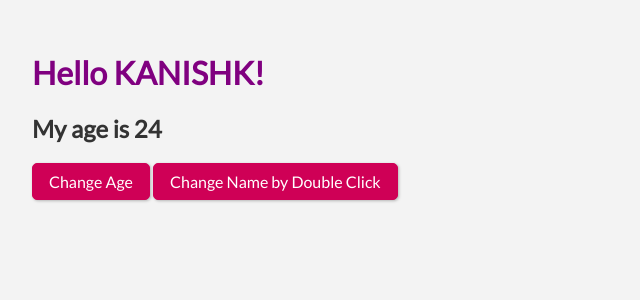
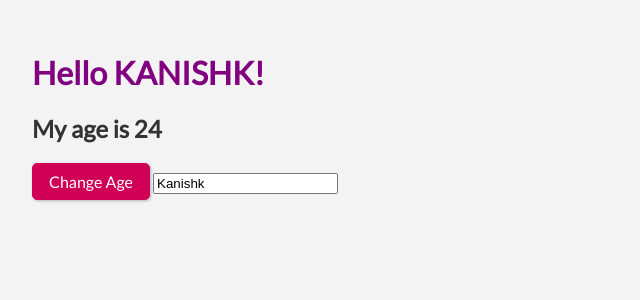
Before and after one commit to kanishk30/Svelte-starter, a Svelte app: page / in a window 1280 px wide. Shown: the top 300 px of the page, without its empty margins (0-640 px from the left). Built offline with nearby package versions, Linux system fonts and the light colour scheme.

Commit message:
use input to bind the value

```diff
--- a/src/App.svelte
+++ b/src/App.svelte
@@ -7,8 +7,8 @@
 		age = age + 1;
 	}
 
-	function changeName() {
-		name = 'Kanishk Agrawal';
+	function changeName(e) {
+		name = e.target.value
 	}
 
 </script>
@@ -22,4 +22,9 @@
 <h1>Hello {upperCaseName}!</h1>
 <h2>My age is {age}</h2>
 <button on:click='{changeAge}'>Change Age</button>
-<button on:dblclick='{changeName}'>Change Name by Double Click</button>
+<!-- <button on:dblclick='{changeName}'>Change Name by Double Click</button> -->
+
+<!-- <input type="text" value="{upperCaseName}" on:input='{changeName}' /> -->
+
+<!-- SHortcut to above approach -->
+<input type="text" bind:value="{name}">
```
